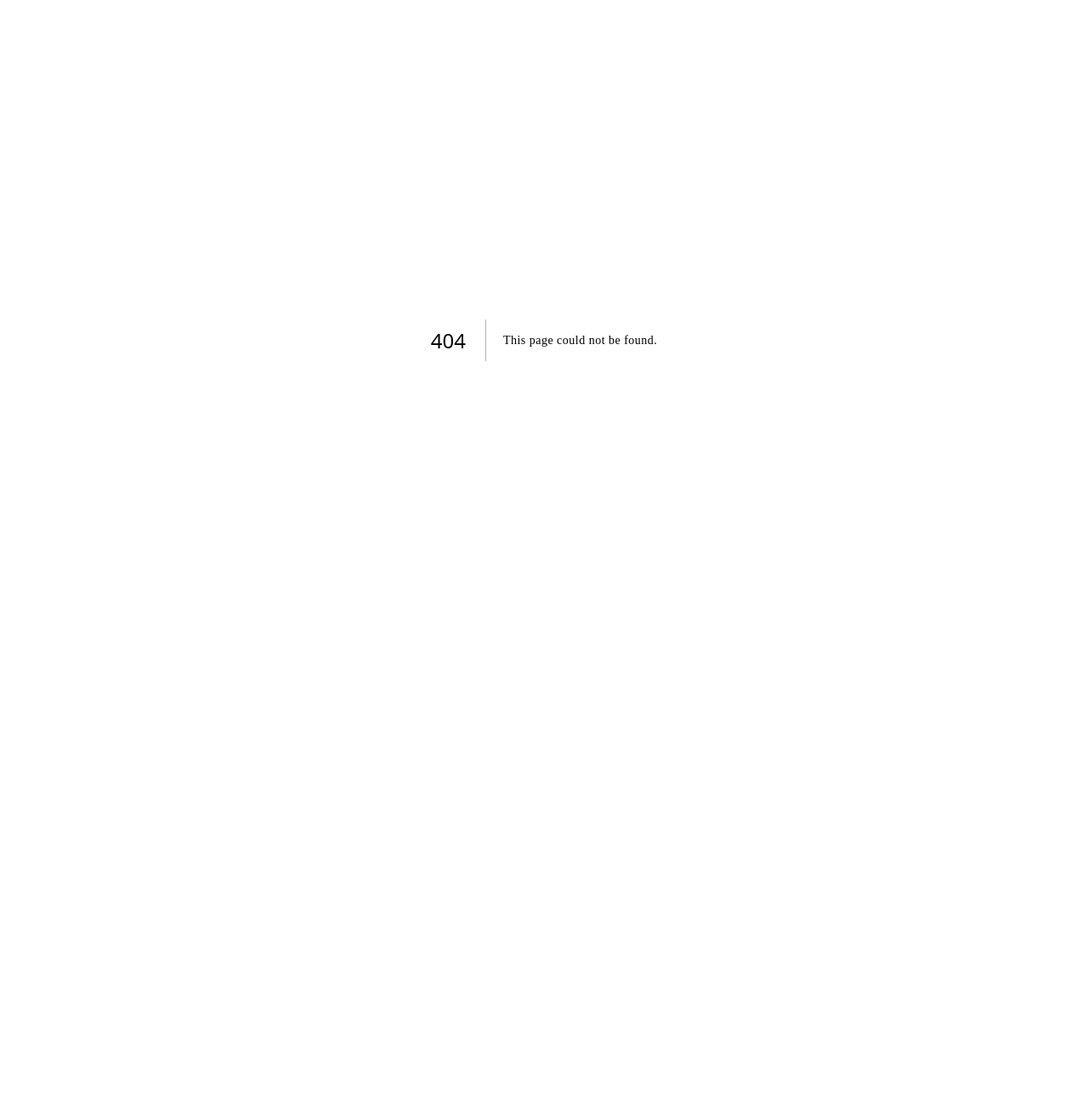
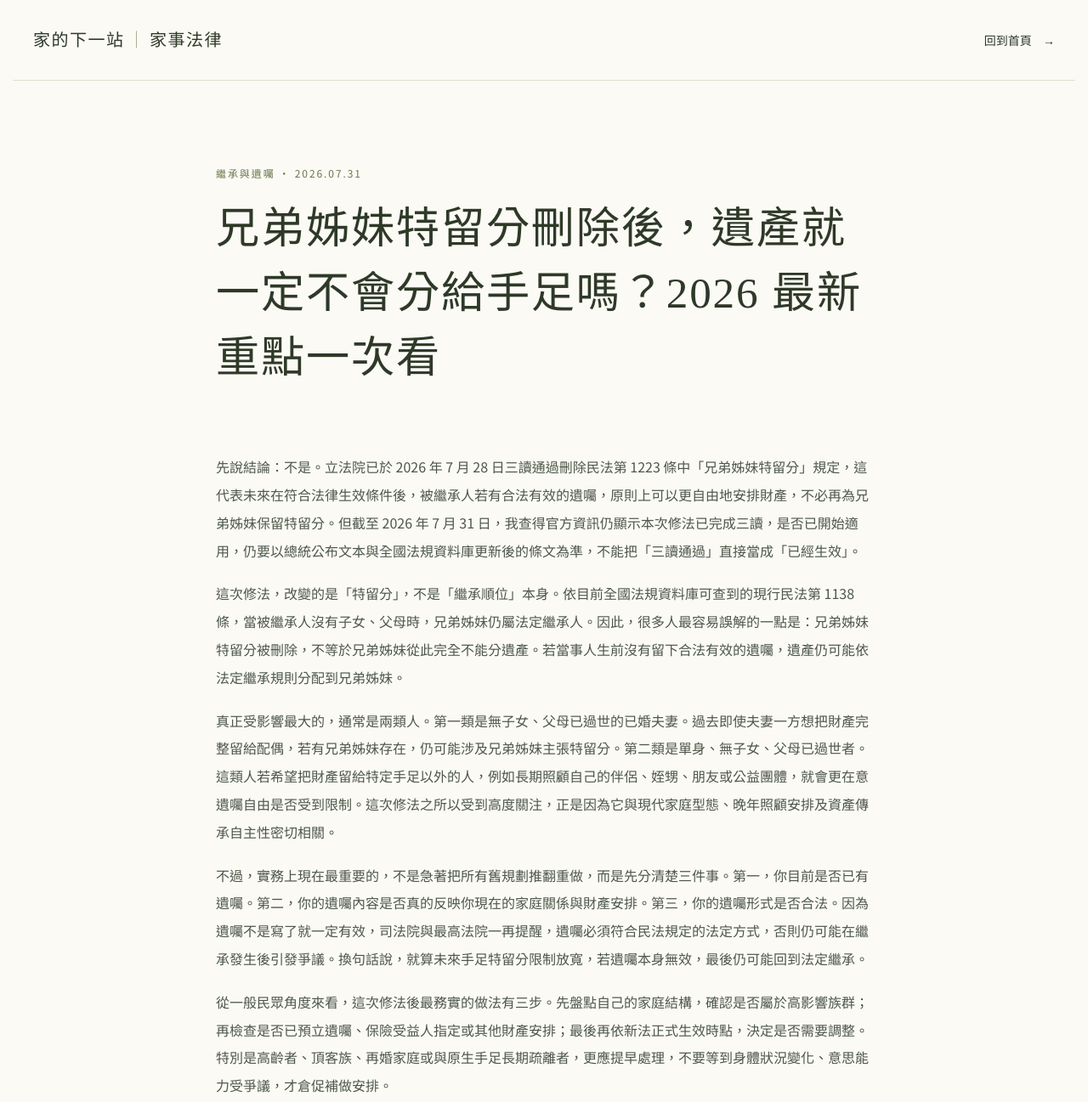
Before and after one commit to lawyerhao83-maker/home-next-family-law, a Next.js app: page /articles/sibling-reserved-portion-after-repeal-2026 in a window 1280 px wide. Before the commit this address had no page. Shown: the top 1297 px of the page at 85% size. Before the commit the page ends 800 px from the top, so only its background shows below. Built offline with nearby package versions, Linux system fonts and the light colour scheme.

Commit message:
Publish sibling reserved portion update

```diff
--- /dev/null
+++ b/app/articles/sibling-reserved-portion-after-repeal-2026/page.tsx
@@ -0,0 +1,82 @@
+import type { Metadata } from "next";
+import { sitePath } from "../../site-path";
+
+export const metadata: Metadata = {
+  title: "兄弟姊妹特留分刪除後，遺產就一定不會分給手足嗎？2026 最新重點一次看｜家的下一站｜家事法律",
+  description:
+    "兄弟姊妹特留分刪除，不等於兄弟姊妹完全失去繼承權。整理修法進度、法定繼承與遺囑安排的差異。",
+  openGraph: {
+    title: "兄弟姊妹特留分刪除後，遺產就一定不會分給手足嗎？",
+    description: "兄弟姊妹特留分刪除，不等於兄弟姊妹完全失去繼承權。一次看懂 2026 最新重點。",
+    type: "article",
+    publishedTime: "2026-07-31",
+    url: "https://lawyerhao83-maker.github.io/home-next-family-law/articles/sibling-reserved-portion-after-repeal-2026/",
+  },
+  twitter: {
+    card: "summary",
+    title: "兄弟姊妹特留分刪除後，遺產就一定不會分給手足嗎？",
+    description: "兄弟姊妹特留分刪除，不等於兄弟姊妹完全失去繼承權。一次看懂 2026 最新重點。",
+  },
+};
+
+export default function SiblingReservedPortionAfterRepealArticle() {
+  return (
+    <main className="article-page">
+      <nav className="article-nav">
+        <a className="brand" href={sitePath("/")}>家的下一站<i>｜</i>家事法律</a>
+        <a className="text-link" href={sitePath("/")}>回到首頁 <span aria-hidden="true">→</span></a>
+      </nav>
+
+      <article className="article-body">
+        <header>
+          <p className="section-label">繼承與遺囑 · 2026.07.31</p>
+          <h1>兄弟姊妹特留分刪除後，遺產就一定不會分給手足嗎？2026 最新重點一次看</h1>
+        </header>
+
+        <section>
+          <p>
+            先說結論：不是。立法院已於 2026 年 7 月 28 日三讀通過刪除民法第 1223 條中「兄弟姊妹特留分」規定，這代表未來在符合法律生效條件後，被繼承人若有合法有效的遺囑，原則上可以更自由地安排財產，不必再為兄弟姊妹保留特留分。但截至 2026 年 7 月 31 日，我查得官方資訊仍顯示本次修法已完成三讀，是否已開始適用，仍要以總統公布文本與全國法規資料庫更新後的條文為準，不能把「三讀通過」直接當成「已經生效」。
+          </p>
+
+          <p>
+            這次修法，改變的是「特留分」，不是「繼承順位」本身。依目前全國法規資料庫可查到的現行民法第 1138 條，當被繼承人沒有子女、父母時，兄弟姊妹仍屬法定繼承人。因此，很多人最容易誤解的一點是：兄弟姊妹特留分被刪除，不等於兄弟姊妹從此完全不能分遺產。若當事人生前沒有留下合法有效的遺囑，遺產仍可能依法定繼承規則分配到兄弟姊妹。
+          </p>
+
+          <p>
+            真正受影響最大的，通常是兩類人。第一類是無子女、父母已過世的已婚夫妻。過去即使夫妻一方想把財產完整留給配偶，若有兄弟姊妹存在，仍可能涉及兄弟姊妹主張特留分。第二類是單身、無子女、父母已過世者。這類人若希望把財產留給特定手足以外的人，例如長期照顧自己的伴侶、姪甥、朋友或公益團體，就會更在意遺囑自由是否受到限制。這次修法之所以受到高度關注，正是因為它與現代家庭型態、晚年照顧安排及資產傳承自主性密切相關。
+          </p>
+
+          <p>
+            不過，實務上現在最重要的，不是急著把所有舊規劃推翻重做，而是先分清楚三件事。第一，你目前是否已有遺囑。第二，你的遺囑內容是否真的反映你現在的家庭關係與財產安排。第三，你的遺囑形式是否合法。因為遺囑不是寫了就一定有效，司法院與最高法院一再提醒，遺囑必須符合民法規定的法定方式，否則仍可能在繼承發生後引發爭議。換句話說，就算未來手足特留分限制放寬，若遺囑本身無效，最後仍可能回到法定繼承。
+          </p>
+
+          <p>
+            從一般民眾角度來看，這次修法後最務實的做法有三步。先盤點自己的家庭結構，確認是否屬於高影響族群；再檢查是否已預立遺囑、保險受益人指定或其他財產安排；最後再依新法正式生效時點，決定是否需要調整。特別是高齡者、頂客族、再婚家庭或與原生手足長期疏離者，更應提早處理，不要等到身體狀況變化、意思能力受爭議，才倉促補做安排。
+          </p>
+
+          <p>
+            要特別提醒的是，這篇文章提供的是一般法律資訊，不是對任何個案直接下結論。實際上能否排除特定繼承人、遺囑是否有效、某項財產能否依遺囑處分、是否涉及特定配套修法的過渡適用，仍要看死亡時間、遺囑作成方式、財產類型、家庭關係與當時正式生效條文。若家中已經有高衝突繼承風險，或想把財產留給配偶、伴侶、照顧者或公益團體，建議在新法公布與法規庫更新後，帶著現有資料向律師或公證專業人員做一次完整檢查。
+          </p>
+        </section>
+
+        <section className="sources">
+          <h2>官方來源</h2>
+          <ol>
+            <li><a href="https://www.moj.gov.tw/2204/2795/2796/283198/post" target="_blank" rel="noreferrer">法務部 2026-07-28 新聞稿：立法院三讀通過刪除民法「兄弟姊妹特留分」規定</a></li>
+            <li><a href="https://ppg.ly.gov.tw/ppg/publications/official-gazettes-draft/11/05/97/01/details" target="_blank" rel="noreferrer">立法院議事暨公報資訊網：2026-07-28 院會紀錄</a></li>
+            <li><a href="https://law.moj.gov.tw/LawClass/LawSingle.aspx?flno=1223&amp;pcode=B0000001" target="_blank" rel="noreferrer">全國法規資料庫：民法第 1223 條</a></li>
+            <li><a href="https://law.moj.gov.tw/LawClass/LawSingle.aspx?flno=1138&amp;pcode=B0000001" target="_blank" rel="noreferrer">全國法規資料庫：民法第 1138 條</a></li>
+            <li><a href="https://www.judicial.gov.tw/tw/cp-1654-2756-bde3e-1.html" target="_blank" rel="noreferrer">司法院：如何辦理遺囑公證？</a></li>
+            <li><a href="https://www.judicial.gov.tw/tw/cp-1888-1144257-12556-1.html" target="_blank" rel="noreferrer">最高法院新聞稿：遺囑須具備法定要件始生效力</a></li>
+          </ol>
+        </section>
+
+        <aside className="article-note">
+          <p>
+            本文僅提供一般法律資訊，不構成針對特定個案的法律意見。實際案件仍應依正式公布施行日期、繼承開始時間、家庭關係、遺囑內容及個案證據判斷。
+          </p>
+        </aside>
+      </article>
+    </main>
+  );
+}
--- a/app/page.tsx
+++ b/app/page.tsx
@@ -13,6 +13,15 @@ const steps = [
 ];
 
 const articles = [
+  {
+    category: "繼承與遺囑",
+    date: "2026.07.31",
+    dateTime: "2026-07-31",
+    title: "兄弟姊妹特留分刪除後，遺產就一定不會分給手足嗎？",
+    summary:
+      "兄弟姊妹特留分刪除，不等於手足完全失去繼承權。整理修法進度、法定繼承與有效遺囑安排的差異。",
+    href: sitePath("/articles/sibling-reserved-portion-after-repeal-2026/"),
+  },
   {
     category: "繼承與遺囑",
     date: "2026.07.28",
```
